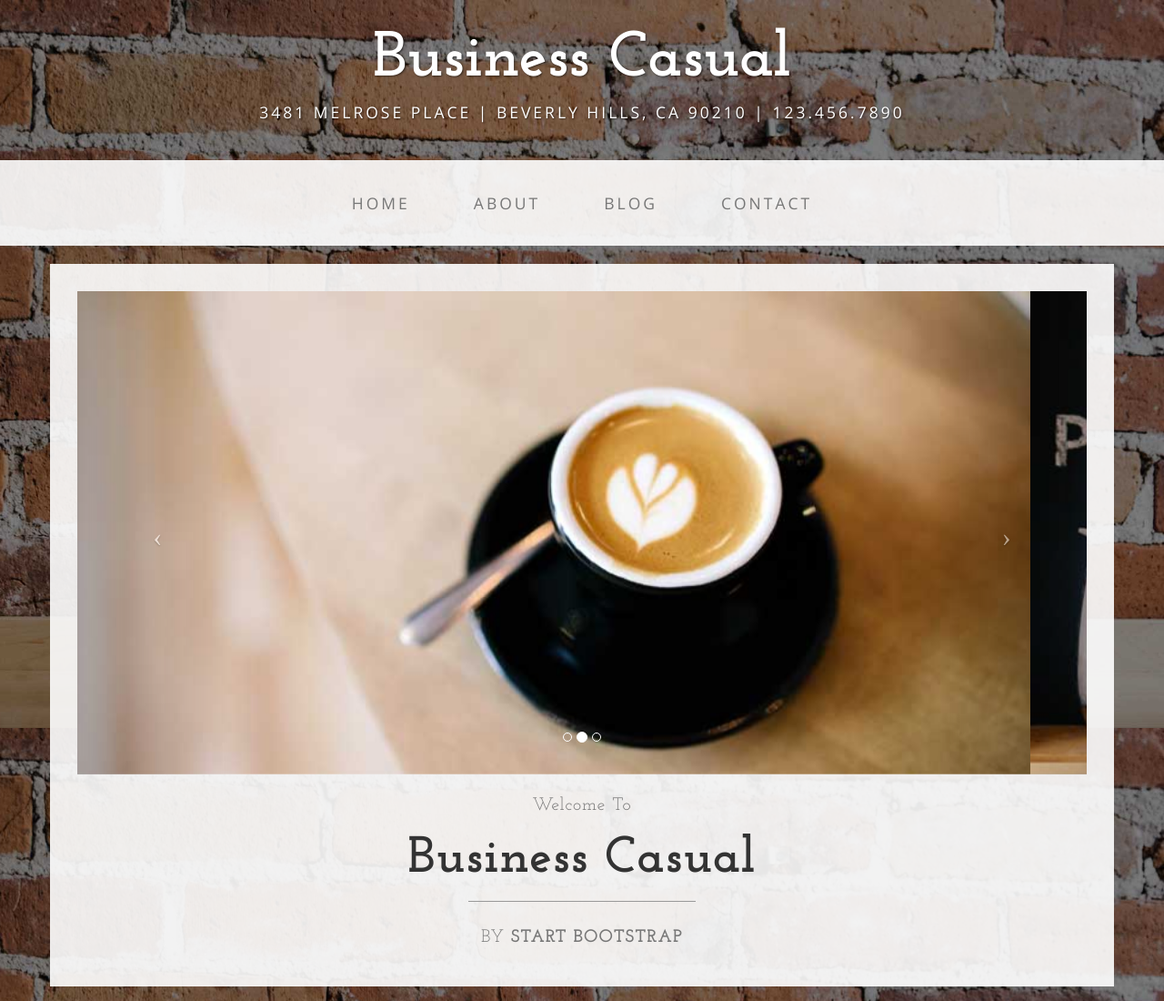
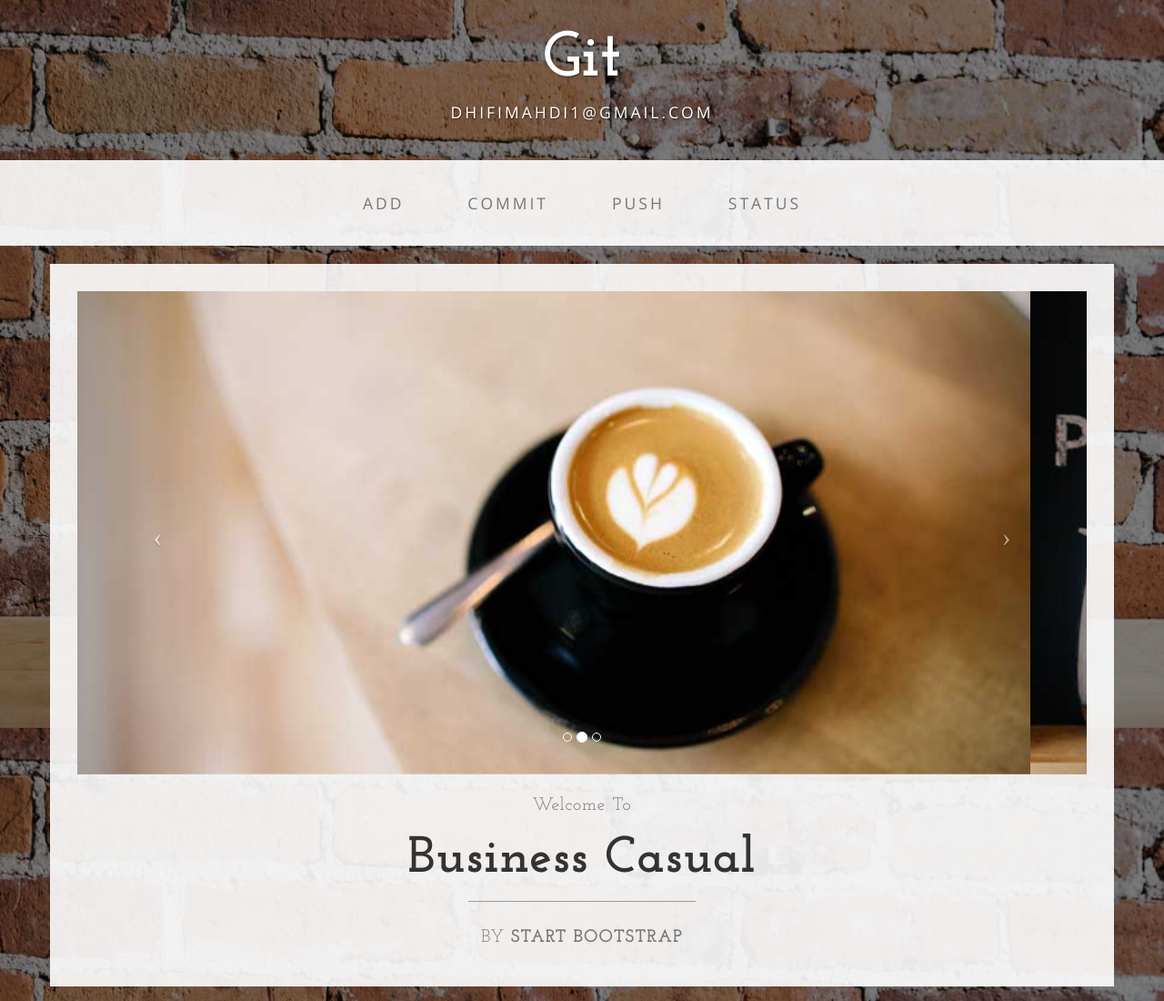
Before and after one commit to MahdiDhifi/InternshipProject, a plain HTML site: page index.html in a window 1280 px wide. Shown: the top 1100 px of the page at 91% size. Drawn offline with nearby package versions, Linux system fonts and the light colour scheme.

Commit message:
Change title

```diff
--- a/index.html
+++ b/index.html
@@ -9,7 +9,7 @@
     <meta name="description" content="">
     <meta name="author" content="">
 
-    <title>Business Casual - Start Bootstrap Theme</title>
+    <title>Git</title>
 
     <!-- Bootstrap Core CSS -->
     <link href="css/bootstrap.min.css" rel="stylesheet">
@@ -32,8 +32,8 @@
 
 <body>
 
-    <div class="brand">Business Casual</div>
-    <div class="address-bar">3481 Melrose Place | Beverly Hills, CA 90210 | 123.456.7890</div>
+    <div class="brand">Git</div>
+    <div class="address-bar">dhifimahdi1@gmail.com</div>
 
     <!-- Navigation -->
     <nav class="navbar navbar-default" role="navigation">
@@ -53,16 +53,16 @@
             <div class="collapse navbar-collapse" id="bs-example-navbar-collapse-1">
                 <ul class="nav navbar-nav">
                     <li>
-                        <a href="index.html">Home</a>
+                        <a href="index.html">Add</a>
                     </li>
                     <li>
-                        <a href="about.html">About</a>
+                        <a href="about.html">Commit</a>
                     </li>
                     <li>
-                        <a href="blog.html">Blog</a>
+                        <a href="blog.html">Push</a>
                     </li>
                     <li>
-                        <a href="contact.html">Contact</a>
+                        <a href="contact.html">Status</a>
                     </li>
                 </ul>
             </div>
```
